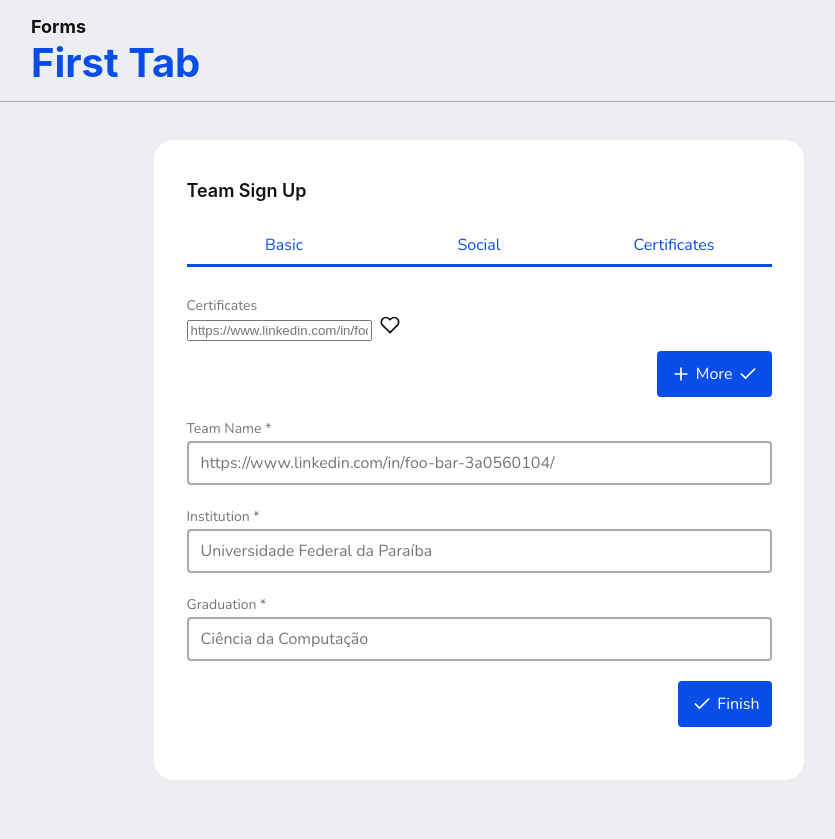
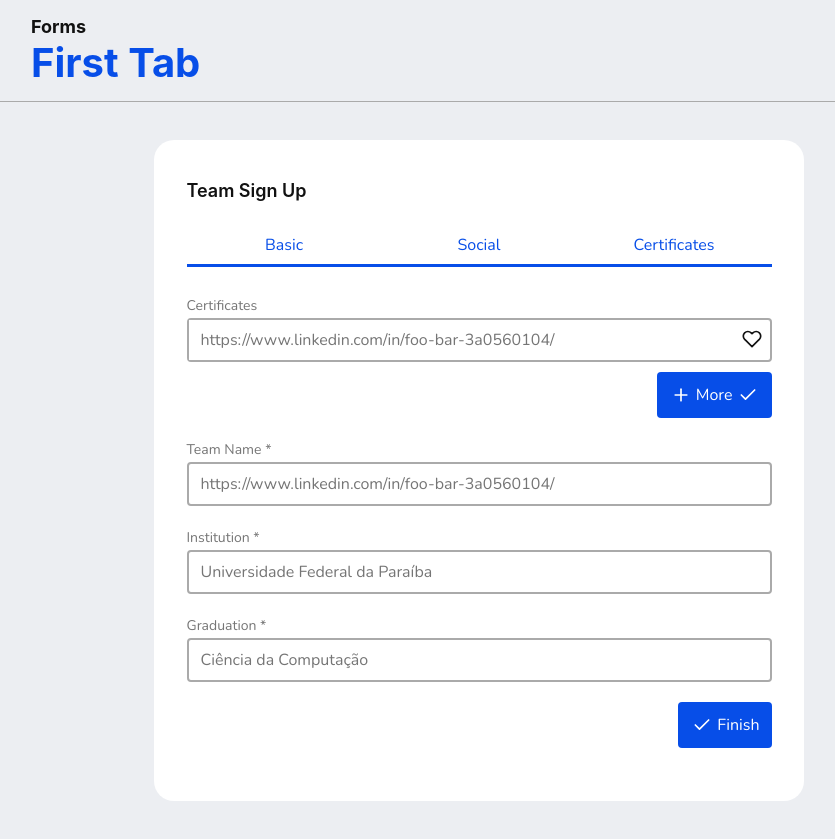
Before and after one commit to Albaax/react-form-project, a React (Create React App) app: page / in a window 1280 px wide. Shown: the whole page, without its empty margins (161-996 px from the left). Before the commit the page ends 818 px from the top, so only its background shows below. Built offline with nearby package versions, Linux system fonts and the light colour scheme.

Commit message:
feat: add certificates input styles

```diff
--- a/src/Components/FormContainer/FormContainer.css
+++ b/src/Components/FormContainer/FormContainer.css
@@ -23,6 +23,26 @@
   font-weight: 600;
 }
 
+.input-heart {
+  font-family: 'Nunito', sans-serif;
+  color: #767676;
+  background: #ffffff;
+  font-size: 16px;
+  font-weight: 400;
+  width: 90%;
+  padding: 9px 12px;
+  border: none;
+}
+
+#input_btn {
+  display: flex;
+  justify-content: space-between;
+  align-items: center;
+  width: 99.4%;
+  margin: 4px 12px 11px 0;
+  border: 2px solid #aaaaaa;
+  border-radius: 4px;
+}
 #btn_heart {
   background-color: #fff;
   color: #111;
```
